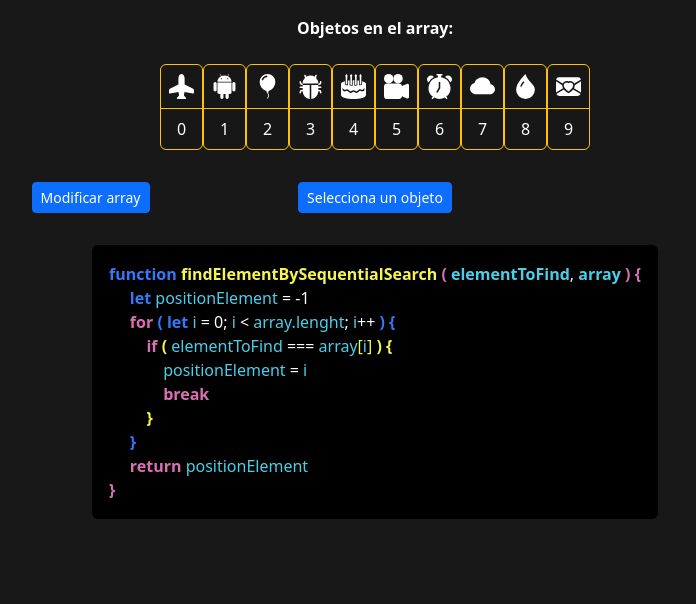
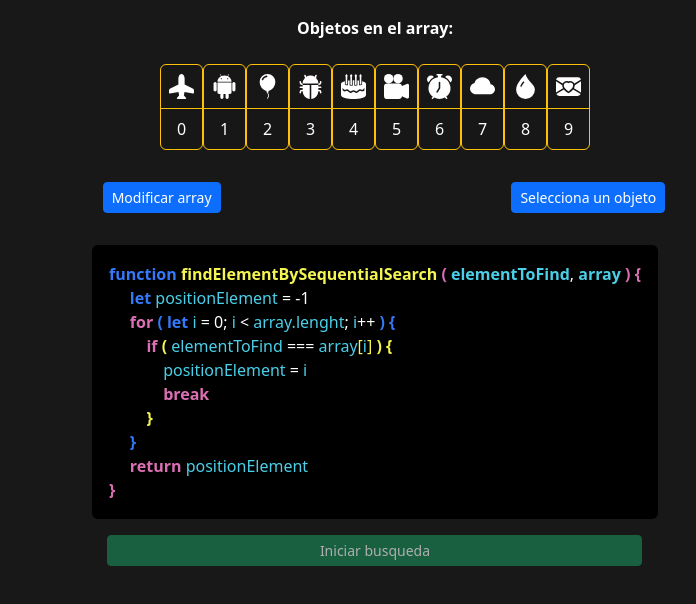
Before and after one commit to Pana33/AlgBusquedaSecuencial, an Angular app: page /algSecuencial in a window 1280 px wide. Shown: the top 604 px of the page, without its empty margins (265-961 px from the left). Built offline with nearby package versions, Linux system fonts and the light colour scheme.

Commit message:
Feat view process step by step
Se configura la funcion para ver el comportamiento del algoritmo paso por paso

```diff
--- a/src/app/pages/alg-secuencial/alg-secuencial.component.html
+++ b/src/app/pages/alg-secuencial/alg-secuencial.component.html
@@ -4,18 +4,15 @@
             <div class="row flex-column">
                 <div class="col-12 text-center py-3">
                     <p class="pb-4 fw-bold">Objetos en el array:</p>
-                    <app-items-in-array></app-items-in-array>
+                    <app-items-in-array [currentLocation]="currentItem"></app-items-in-array>
                 </div>
                 <div class="col-12 text-center py-3">
                     <div class="row align-items-center">
-                        <div class="col-4 text-center">
+                        <div class="col-6 text-center">
                             <app-modal-select-items [itemsSelected]="arrayDefaultItems" [disable]="currentItem >= 0" [allItems]="allItems" (newItems)="setNewItems($event)"></app-modal-select-items>
                         </div>
-                        <div class="col-4 text-center">
+                        <div class="col-6 text-center">
                             <app-modal-item-to-find [allItems]="allItems" [disable]="currentItem >= 0" (indexItem)="selectItemToFind($event)"></app-modal-item-to-find>
-                        </div>
-                        <div class="col-4 text-center">
-
                         </div>
                     </div>
                 </div>
@@ -32,10 +29,24 @@
                                 <span class="ty fw-semibold">&nbsp;&nbsp;&nbsp;&nbsp;&nbsp;&nbsp;&nbsp;&nbsp; &#125;</span><br>
                                 <span class="tb fw-semibold">&nbsp;&nbsp;&nbsp;&nbsp; &#125;</span><br>
                                 <span class="tp fw-semibold">&nbsp;&nbsp;&nbsp;&nbsp; return </span><span class="tbl">positionElement</span><br>
-                                <span class="fw-bold"><span class="tp">&#125;</span></span>
+                                <span class="fw-bold"><span class="tp">&#125;</span></span><br>
+                                @if (itemFinded === true) {
+                                    <span class="fw-bold">El objeto fue encontrado en la posicion {{positionWhereItemWasFinded}}</span>
+                                }@else if (itemFinded === false) {
+                                    <span class="fw-bold">El objeto no ha sido encontrado</span>
+                                }
                             </p>
                         </div>
                     </div>
+                </div>
+                <div class="col-12 text-center">
+                    <button class="btn btn-sm buttonCode" [ngClass]="currentStep === 0 ? 'btn-success' : 'btn-warning'" [disabled]="indexItemSelectedToFind === -1" (click)="runCode()">
+                        @if (currentStep === 0) {
+                            Iniciar busqueda
+                        }@else {
+                            Siguiente paso
+                        }
+                    </button>
                 </div>
             </div>
         </div>
--- a/src/app/pages/alg-secuencial/alg-secuencial.component.scss
+++ b/src/app/pages/alg-secuencial/alg-secuencial.component.scss
@@ -43,3 +43,8 @@ p {
 .card-body {
     min-width: 535px;
 }
+
+.buttonCode {
+    width: 100%;
+    max-width: 535px;
+}
--- a/src/app/pages/alg-secuencial/alg-secuencial.component.ts
+++ b/src/app/pages/alg-secuencial/alg-secuencial.component.ts
@@ -2,11 +2,12 @@ import { AfterViewInit, Component, ViewChild } from '@angular/core';
 import { ItemsInArrayComponent } from '../../shared/components/items-in-array/items-in-array.component';
 import { ModalSelectItemsComponent } from './modal-select-items/modal-select-items.component';
 import { ModalItemToFindComponent } from './modal-item-to-find/modal-item-to-find.component';
+import { NgClass } from '@angular/common';
 
 @Component({
   selector: 'app-alg-secuencial',
   standalone: true,
-  imports: [ItemsInArrayComponent, ModalSelectItemsComponent, ModalItemToFindComponent],
+  imports: [ItemsInArrayComponent, ModalSelectItemsComponent, ModalItemToFindComponent, NgClass],
   templateUrl: './alg-secuencial.component.html',
   styleUrl: './alg-secuencial.component.scss'
 })
@@ -14,6 +15,9 @@ export class AlgSecuencialComponent implements AfterViewInit {
   @ViewChild(ItemsInArrayComponent) itemsInArray!:ItemsInArrayComponent
   currentItem = -1
   indexItemSelectedToFind:number = -1
+  currentStep:number = 0
+  itemFinded:boolean | null = null
+  positionWhereItemWasFinded:number = -1
   arrayDefaultItems:string[] = [
     "air-plane",
     "android",
@@ -70,7 +74,6 @@ export class AlgSecuencialComponent implements AfterViewInit {
   ]
 
   ngAfterViewInit(): void {
-    this.itemsInArray.currentLocation = this.currentItem
     setTimeout(()=>{
       this.itemsInArray.arrayItems = this.arrayDefaultItems
     },250)
@@ -87,4 +90,121 @@ export class AlgSecuencialComponent implements AfterViewInit {
     this.itemsInArray.itemToFind = this.arrayDefaultItems.findIndex((element) => element === this.allItems[$event])
   }
 
+  runCode(){
+    if(this.indexItemSelectedToFind === -1){
+      return
+    }
+    switch(this.currentStep){
+      case 0:
+        this.callFunction()
+        break
+      case 1:
+        this.setDefatulPosition()
+        break
+      case 2:
+        this.setLoop()
+        break
+      case 3:
+        this.compareResults()
+        break
+      case 4:
+        this.setNewPosition()
+        break
+      case 5:
+        this.breakTheLoop()
+        break
+      case 6:
+        this.goOutCompareResults()
+        break
+      case 7:
+        this.goOutSetLoop()
+        break
+      case 8:
+        this.returnPosition()
+        break
+    }
+  }
+
+  callFunction(){
+    console.log("callFunction")
+    this.currentStep = 1
+    this.itemFinded = null
+    //this.setDefatulPosition()
+  }
+
+  setDefatulPosition(){
+    console.log("setDefatulPosition")
+    this.currentStep = 2
+    //this.setLoop()
+  }
+
+  setLoop(){
+    console.log("setLoop")
+    this.currentItem += 1
+    if(this.arrayDefaultItems.length <= this.currentItem){
+      this.currentStep = 7
+      //this.goOutSetLoop()
+    }else{
+      this.currentStep = 3
+      //this.compareResults()
+    }
+  }
+
+  compareResults(){
+    console.log("compareResults")
+    if(this.arrayDefaultItems[this.currentItem] === this.allItems[this.indexItemSelectedToFind]){
+      this.currentStep = 4
+      //this.setNewPosition()
+    }else{
+      this.currentStep = 6
+      //this.goOutCompareResults()
+    }
+  }
+
+  setNewPosition(){
+    console.log("setNewPosition")
+    this.currentStep = 5
+    //this.breakTheLoop()
+  }
+
+  breakTheLoop(){
+    console.log("breakTheLoop")
+    this.currentStep = 7
+    //this.goOutSetLoop()
+  }
+
+  goOutCompareResults(){
+    console.log("goOutCompareResults")
+    this.currentStep = 7
+    //this.goOutSetLoop()
+  }
+
+  goOutSetLoop(){
+    console.log("goOutSetLoop")
+    if(this.arrayDefaultItems.length <= this.currentItem || this.arrayDefaultItems[this.currentItem] === this.allItems[this.indexItemSelectedToFind]){
+      this.currentStep = 8
+      //this.returnPosition()
+    }else{
+      this.currentStep = 2
+      //this.setLoop()
+    }
+  }
+
+  returnPosition(){
+    console.log(this.currentItem)
+    if(this.arrayDefaultItems[this.currentItem] === this.allItems[this.indexItemSelectedToFind]){
+      this.positionWhereItemWasFinded = this.currentItem
+      this.itemFinded = true
+    }else{
+      this.itemFinded = false
+    }
+    console.log("returnPosition")
+    this.resetValues()
+  }
+
+  resetValues(){
+    this.currentStep = 0
+    this.currentItem = -1
+  }
+
 }
--- a/src/app/shared/components/items-in-array/items-in-array.component.ts
+++ b/src/app/shared/components/items-in-array/items-in-array.component.ts
@@ -9,7 +9,7 @@ import { CardItemsComponent } from '../card-items/card-items.component';
   styleUrl: './items-in-array.component.scss'
 })
 export class ItemsInArrayComponent {
-  currentLocation!:number
+  @Input() currentLocation!:number
   @Input() arrayItems:string[] =[]
   @Input() itemToFind:number = -1
 
```
